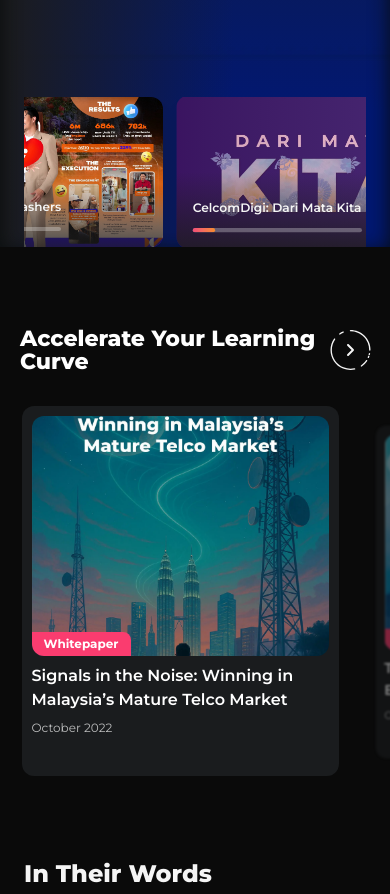
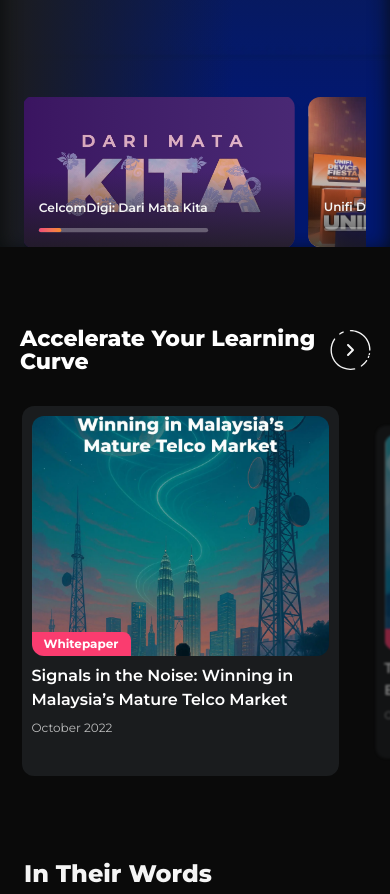
Before and after one commit to devamitranjan/growthops_revamp, a Next.js app: page / in a window 390 px wide. Shown: the part 6075-6969 px from the top of the page. Built offline with nearby package versions, Linux system fonts and the light colour scheme.

Commit message:
used embla caraousel

```diff
--- a/app/features/landing/case-study/case-study-slide.tsx
+++ b/app/features/landing/case-study/case-study-slide.tsx
@@ -1,3 +1,5 @@
+import clsx from "clsx";
+
 import { CaseStudySlideData } from "./case-study.types";
 
 interface CaseStudySlideProps {
@@ -19,8 +21,9 @@
       onClick={onClick}
       aria-label={`View ${slide.label}`}
       aria-current={isActive ? "true" : undefined}
-      className={[
-        "group relative flex aspect-video w-full",
+      className={clsx(
+        "group relative flex aspect-video",
+        "w-[78%] md:w-[calc(25%-24px)]",
         "shrink-0 cursor-pointer flex-col justify-end",
         "overflow-hidden rounded-xl p-4 text-left",
         "bg-cover bg-center shadow-lg",
@@ -28,13 +31,13 @@
         "focus:outline-none focus-visible:ring-2",
         "focus-visible:ring-primary-pink-light",
         isActive ? "scale-[1.02]" : "scale-100",
-      ].join(" ")}
+      )}
       style={{
         backgroundImage: `url("${slide.bg}")`,
       }}
     >
       <div
-        className={[
+        className={clsx(
           "absolute inset-0",
           "bg-gradient-to-r",
           "from-primary-pink-extradark",
@@ -43,7 +46,7 @@
           isActive
             ? "opacity-30"
             : "opacity-0 group-hover:opacity-40",
-        ].join(" ")}
+        )}
       />
 
       <div className="absolute inset-0 bg-gradient-to-t from-neutral-black-base/80 via-transparent to-transparent" />
--- a/app/features/landing/case-study/case-study.tsx
+++ b/app/features/landing/case-study/case-study.tsx
@@ -1,63 +1,40 @@
 "use client";
 
 import { useCallback, useEffect, useRef, useState } from "react";
+import useEmblaCarousel from "embla-carousel-react";
 import { VideoDialog } from "../../../shared/components/video-dialog-portal";
 import { CaseStudySlide } from "./case-study-slide";
 import { caseStudySlides } from "./case-study.data";
 
 const SLIDE_DURATION = 6000;
-const DESKTOP_VISIBLE_CARDS = 4;
 
 export default function CaseStudy() {
   const [activeIndex, setActiveIndex] = useState(0);
-  const [visibleStartIndex, setVisibleStartIndex] = useState(0);
   const [progress, setProgress] = useState(0);
   const [isVideoOpen, setIsVideoOpen] = useState(false);
 
-  const mobileCarouselRef = useRef<HTMLDivElement | null>(null);
-  const mobileCardRefs = useRef<(HTMLDivElement | null)[]>([]);
-  const mobileScrollTimeoutRef = useRef<ReturnType<
-    typeof setTimeout
-  > | null>(null);
   const isProgrammaticScrollRef = useRef(false);
+
+  const [emblaRef, emblaApi] = useEmblaCarousel({
+    align: "start",
+    containScroll: "trimSnaps",
+    watchDrag: () => !window.matchMedia("(min-width: 768px)").matches,
+  });
 
   const totalSlides = caseStudySlides.length;
   const activeSlide = caseStudySlides[activeIndex];
 
-  const maxDesktopStartIndex = Math.max(
-    totalSlides - DESKTOP_VISIBLE_CARDS,
-    0,
-  );
-
-  const goToSlide = useCallback(
-    (index: number) => {
-      if (index < 0 || index >= totalSlides) {
-        return;
-      }
-
-      setActiveIndex(index);
-      setProgress(0);
-
-      if (index === 0) {
-        setVisibleStartIndex(0);
-        return;
-      }
-
-      setVisibleStartIndex(
-        Math.min(index, maxDesktopStartIndex),
-      );
-    },
-    [maxDesktopStartIndex, totalSlides],
-  );
+  const goToSlide = useCallback((index: number) => {
+    setActiveIndex(index);
+    setProgress(0);
+  }, []);
 
   const goToNextSlide = useCallback(() => {
-    const nextIndex =
-      activeIndex === totalSlides - 1
-        ? 0
-        : activeIndex + 1;
-
-    goToSlide(nextIndex);
-  }, [activeIndex, goToSlide, totalSlides]);
+    setActiveIndex((current) =>
+      current === totalSlides - 1 ? 0 : current + 1,
+    );
+    setProgress(0);
+  }, [totalSlides]);
 
   useEffect(() => {
     const startTime = performance.now();
@@ -78,115 +55,46 @@
         return;
       }
 
-      animationFrameId =
-        requestAnimationFrame(updateProgress);
+      animationFrameId = requestAnimationFrame(updateProgress);
     };
 
-    animationFrameId =
-      requestAnimationFrame(updateProgress);
+    animationFrameId = requestAnimationFrame(updateProgress);
 
     return () => {
       cancelAnimationFrame(animationFrameId);
     };
   }, [activeIndex, goToNextSlide]);
 
-
   useEffect(() => {
-    const container = mobileCarouselRef.current;
-
-    if (!container) {
+    if (!emblaApi) {
       return;
     }
 
-    const activeCard =
-      mobileCardRefs.current[activeIndex];
+    isProgrammaticScrollRef.current = true;
+    emblaApi.scrollTo(activeIndex);
+  }, [emblaApi, activeIndex]);
 
-    if (!activeCard) {
+  useEffect(() => {
+    if (!emblaApi) {
       return;
     }
 
-    const containerLeft =
-      container.getBoundingClientRect().left;
-
-    const cardLeft =
-      activeCard.getBoundingClientRect().left;
-
-    const targetScrollLeft =
-      container.scrollLeft +
-      (cardLeft - containerLeft);
-
-    isProgrammaticScrollRef.current = true;
-
-    container.scrollTo({
-      left: targetScrollLeft,
-      behavior: "smooth",
-    });
-
-    const timeout = setTimeout(() => {
-      isProgrammaticScrollRef.current = false;
-    }, 500);
-
-    return () => {
-      clearTimeout(timeout);
-    };
-  }, [activeIndex]);
-
-  const handleMobileScroll = useCallback(() => {
-    if (isProgrammaticScrollRef.current) {
-      return;
-    }
-
-    if (mobileScrollTimeoutRef.current) {
-      clearTimeout(mobileScrollTimeoutRef.current);
-    }
-
-    mobileScrollTimeoutRef.current = setTimeout(() => {
-      const container = mobileCarouselRef.current;
-
-      if (!container) {
+    const handleSelect = () => {
+      if (isProgrammaticScrollRef.current) {
+        isProgrammaticScrollRef.current = false;
         return;
       }
 
-      const containerLeft =
-        container.getBoundingClientRect().left;
+      setActiveIndex(emblaApi.selectedScrollSnap());
+      setProgress(0);
+    };
 
-      let closestIndex = activeIndex;
-      let closestDistance = Infinity;
+    emblaApi.on("select", handleSelect);
 
-      mobileCardRefs.current.forEach(
-        (card, index) => {
-          if (!card) {
-            return;
-          }
-
-          const cardLeft =
-            card.getBoundingClientRect().left;
-
-          const distance = Math.abs(
-            cardLeft - containerLeft,
-          );
-
-          if (distance < closestDistance) {
-            closestDistance = distance;
-            closestIndex = index;
-          }
-        },
-      );
-
-      if (closestIndex !== activeIndex) {
-        setActiveIndex(closestIndex);
-        setProgress(0);
-      }
-    }, 100);
-  }, [activeIndex]);
-
-  useEffect(() => {
     return () => {
-      if (mobileScrollTimeoutRef.current) {
-        clearTimeout(mobileScrollTimeoutRef.current);
-      }
+      emblaApi.off("select", handleSelect);
     };
-  }, []);
+  }, [emblaApi]);
 
   const handleCardClick = (index: number) => {
     goToSlide(index);
@@ -200,24 +108,9 @@
     setIsVideoOpen(true);
   };
 
-  if (!activeSlide || totalSlides === 0) {
+  if (!activeSlide) {
     return null;
   }
-
-  const desktopSlides = Array.from(
-    {
-      length: Math.min(
-        DESKTOP_VISIBLE_CARDS,
-        totalSlides,
-      ),
-    },
-    (_, offset) => {
-      const index =
-        visibleStartIndex + offset;
-
-      return caseStudySlides[index];
-    },
-  );
 
   return (
     <section className="reveal case-study-wrapper">
@@ -269,76 +162,20 @@
 
         <div className="absolute bottom-0 left-0 z-20 w-full">
           <div className="generic-container">
-            {/* Mobile carousel */}
-            <div
-              ref={mobileCarouselRef}
-              onScroll={handleMobileScroll}
-              className={[
-                "flex gap-4 overflow-x-auto",
-                "snap-x snap-mandatory",
-                "scroll-smooth",
-                "md:hidden",
-                "[scrollbar-width:none]",
-                "[-ms-overflow-style:none]",
-                "[&::-webkit-scrollbar]:hidden",
-              ].join(" ")}
-            >
-              {caseStudySlides.map(
-                (slide, index) => (
-                  <div
-                    key={slide.id}
-                    ref={(element) => {
-                      mobileCardRefs.current[index] =
-                        element;
-                    }}
-                    className="w-[78%] shrink-0 snap-start"
-                  >
-                    <CaseStudySlide
-                      slide={slide}
-                      isActive={
-                        index === activeIndex
-                      }
-                      progress={
-                        index === activeIndex
-                          ? progress
-                          : 0
-                      }
-                      onClick={() =>
-                        handleCardClick(index)
-                      }
-                    />
-                  </div>
-                ),
-              )}
-            </div>
-
-            {/* Desktop carousel */}
-            <div className="hidden md:grid md:grid-cols-4 md:gap-8">
-              {desktopSlides.map((slide) => {
-                if (!slide) {
-                  return null;
-                }
-
-                const slideIndex =
-                  caseStudySlides.findIndex(
-                    (item) =>
-                      item.id === slide.id,
-                  );
-
-                return (
+            <div ref={emblaRef} className="overflow-hidden">
+              <div className="flex gap-4 md:gap-8">
+                {caseStudySlides.map((slide, index) => (
                   <CaseStudySlide
                     key={slide.id}
                     slide={slide}
-                    isActive={
-                      slideIndex === activeIndex
+                    isActive={index === activeIndex}
+                    progress={
+                      index === activeIndex ? progress : 0
                     }
-                    progress={progress}
-                    onClick={() =>
-                      handleCardClick(slideIndex)
-                    }
+                    onClick={() => handleCardClick(index)}
                   />
-                );
-              })}
+                ))}
+              </div>
             </div>
           </div>
         </div>
```
